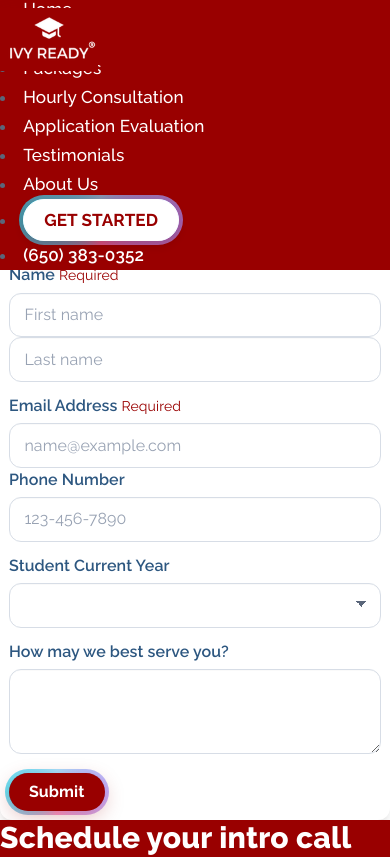
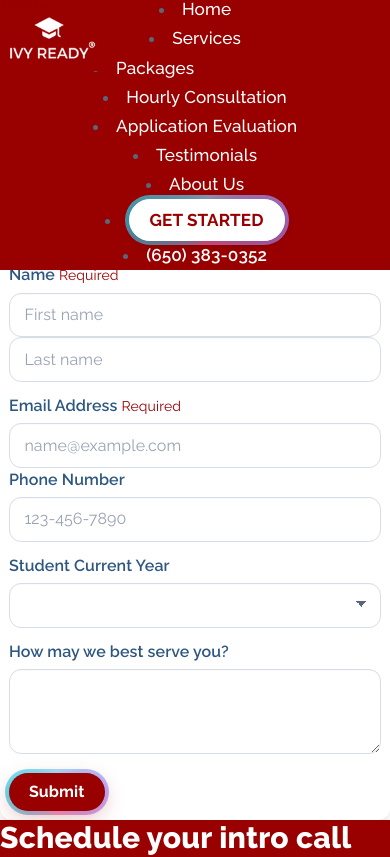
Before and after one commit to TesCoder/IR, a Next.js app in the folder next-js-site/: page / in a window 390 px wide. Shown: the top 857 px of the page. Built offline with nearby package versions, Linux system fonts and the light colour scheme.

Commit message:
Update navbar center buttons on mobile

```diff
--- a/next-js-site/components/navbar.js
+++ b/next-js-site/components/navbar.js
@@ -73,8 +73,9 @@ export default function Navbar() {
             className="collapse navbar-collapse justify-evenly flex-col md:flex md:flex-row mt-10"
             id="navbarNav"
           >
-            {/* <ul className="navbar-nav text-white md:space-x-5 md:mt-2 md:-mb-6"> */}
-            <ul className="navbar-nav text-white md:space-x-5 -mt-20 md:-mb-6">
+            <ul className="navbar-nav text-white flex flex-col items-center text-center w-full md:flex-row md:space-x-5 -mt-20 md:-mb-6">
+
+
 
               <li className="nav-item">
                 <Link className="nav-link text-white hover:opacity-75" href="/#">
```
